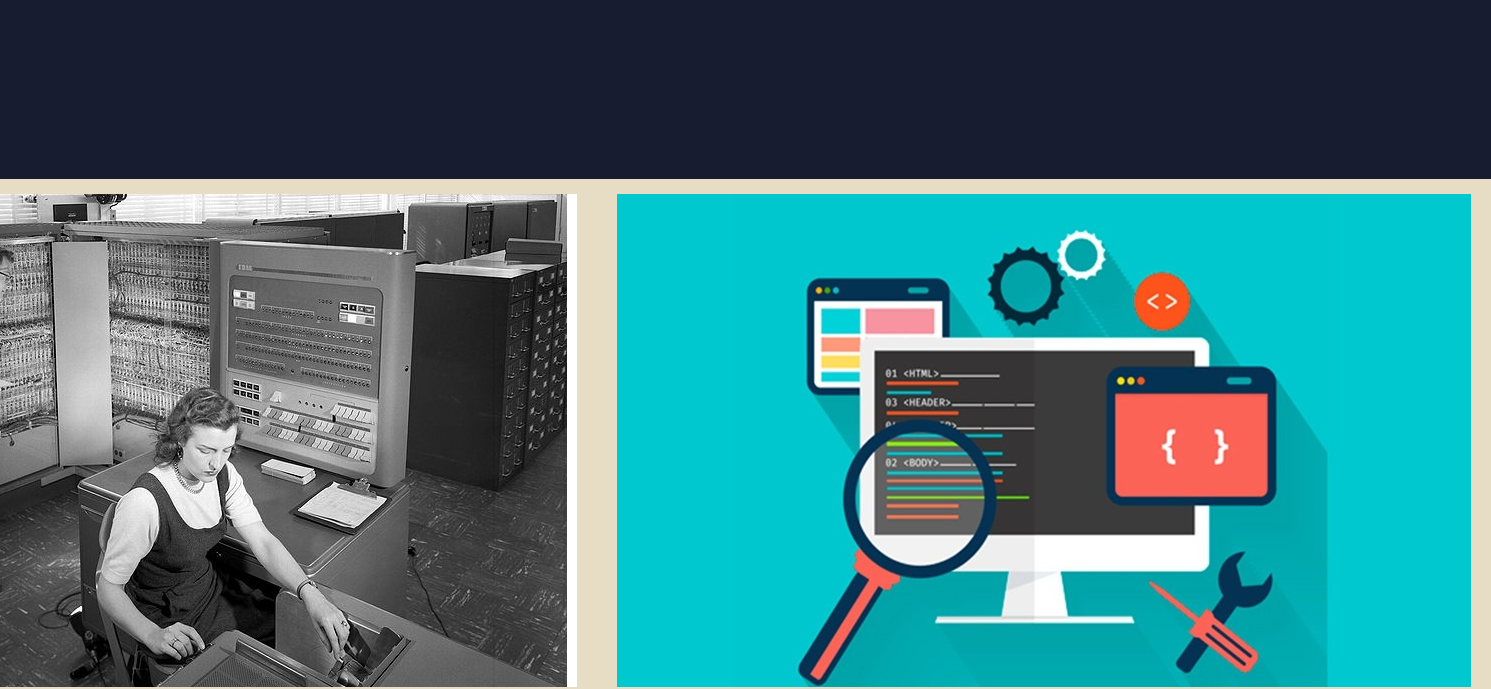
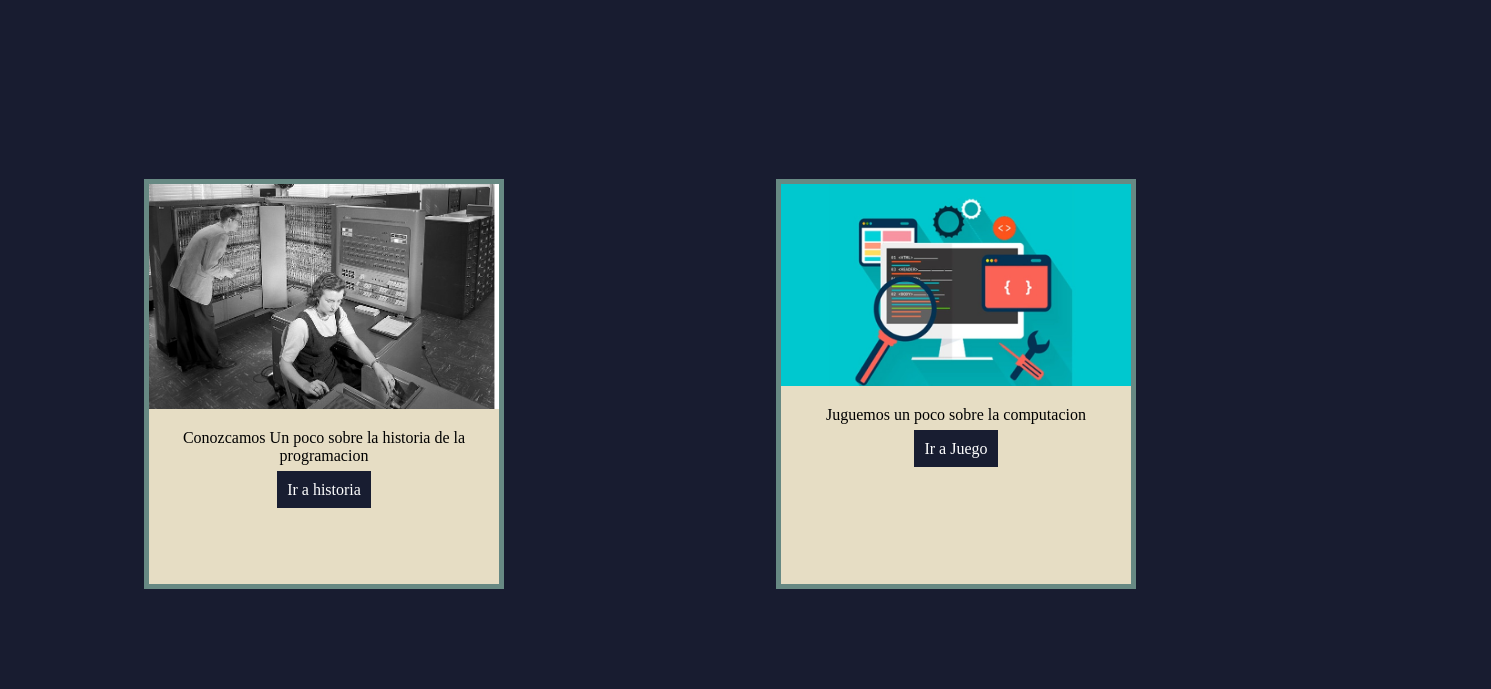
Before and after one commit to Cecilia-Sangineto/HTML-CSS-JS-Avanzado, a plain HTML site: page TP.html in a window 1280 px wide. Shown: the part 603-1292 px from the top of the page, 1491 px wide, since content can reach past the window. Drawn offline with Linux system fonts and the light colour scheme.

Commit message:
Arreglando las cards

```diff
--- a/TP.css
+++ b/TP.css
@@ -57,20 +57,28 @@ li a {
 	padding-top: 200px;
 	padding-bottom: 200px;
 	display: flex;
-	justify-content: center;
+	justify-content: space-around;
 }
 .contenedor {
+	width: 350px;
+	height: 400px;
 	background-color: #E6DDC4;
 	display: inline-block;
-	padding: 15px 20px;
 	text-align: center;
-	size: 10px;
-	border: 10px;
-	border-color: #181D31;
+	border: #678983 5px solid;
 }
-main div a {
-  color: white;
-  background-color: #678983;
-  padding: 10px;
-  border-radius: 10px;
+main article img {
+ width: auto;
+ height: auto;
+ max-width: 100%;
+ max-height: 100%;
 }
+main article p {
+
+}
+main article a {
+	color: white;
+	background-color: #181D31;
+	padding: 10px;
+
+  }
--- a/TP.html
+++ b/TP.html
@@ -23,17 +23,17 @@
     </div>
 
     <main class = "cont-padre">
-        <div class="contenedor">
+        <article class="contenedor">
             <img src="imagenes/img1.jpg">
-            <p>Juguemos un poco sobre la computación</p>
-            <a>JUGUEMOS</a>
-        </div>
+            <p>Conozcamos Un poco sobre la historia de la programacion</p>
+            <a>Ir a historia</a>
+        </article>
 
-        <div class="contenedor">
+        <article class="contenedor">
             <img src="imagenes/img2.jpg">
-            <p>Llalalal</p>
-            <a>INFORMACIÓN</a>
-        </div>
+            <p>Juguemos un poco sobre la computacion</p>
+            <a >Ir a Juego</a>
+        </article>
 
     </main>
 
```
